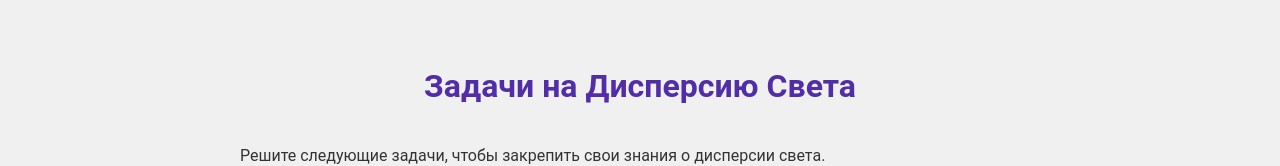
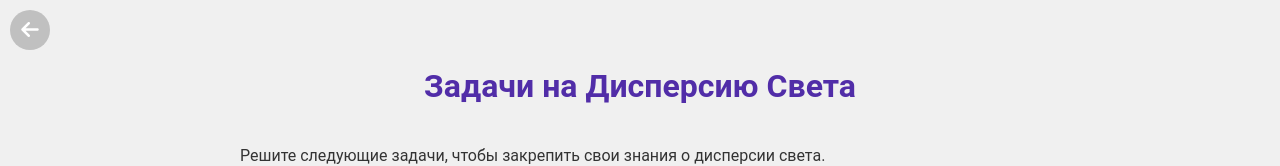
Before and after one commit to QuantumLeapPrep/PhaserPrep, a plain HTML site: page main/otest/dispersion.html in a window 1280 px wide. Shown: the top 166 px of the page. Drawn offline with Linux system fonts and the light colour scheme.

Commit message:
Update dispersion.html

```diff
--- a/main/otest/dispersion.html
+++ b/main/otest/dispersion.html
@@ -121,10 +121,39 @@
         .math {
             font-family: 'Times New Roman', serif;
         }
+        .back-button {
+            display: flex;
+            justify-content: center;
+            align-items: center;
+            width: 40px;
+            height: 40px;
+            background-color: rgba(0, 0, 0, 0.2);
+            color: white;
+            text-decoration: none;
+            border-radius: 50%;
+            transition: background-color 0.3s ease;
+            font-size: 20px;
+        }
+
+        .back-button:hover {
+            background-color: rgba(0, 0, 0, 0.4);
+        }
+
+
+        .back-button-container {
+            position: fixed;
+            top: 10px;
+            left: 10px;
+            z-index: 1000;
+        }
     </style>
 </head>
-
 <body>
+    <div class="back-button-container">
+        <a href="#" class="back-button" onclick="window.history.back(); return false;">
+            <i1 class="fas fa-arrow-left"></i1>
+        </a>
+    </div>
     <div class="container">
         <h1>Задачи на Дисперсию Света</h1>
         <p>Решите следующие задачи, чтобы закрепить свои знания о дисперсии света.</p>
```
